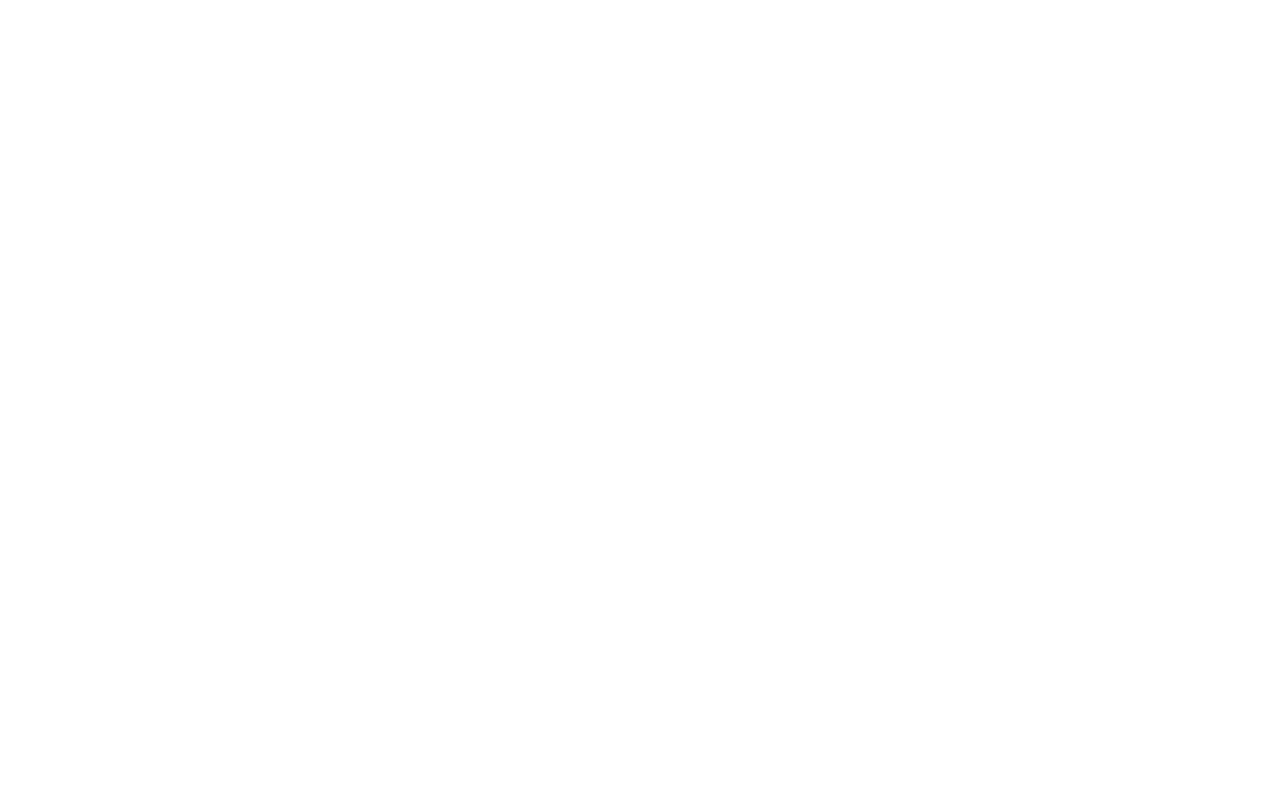
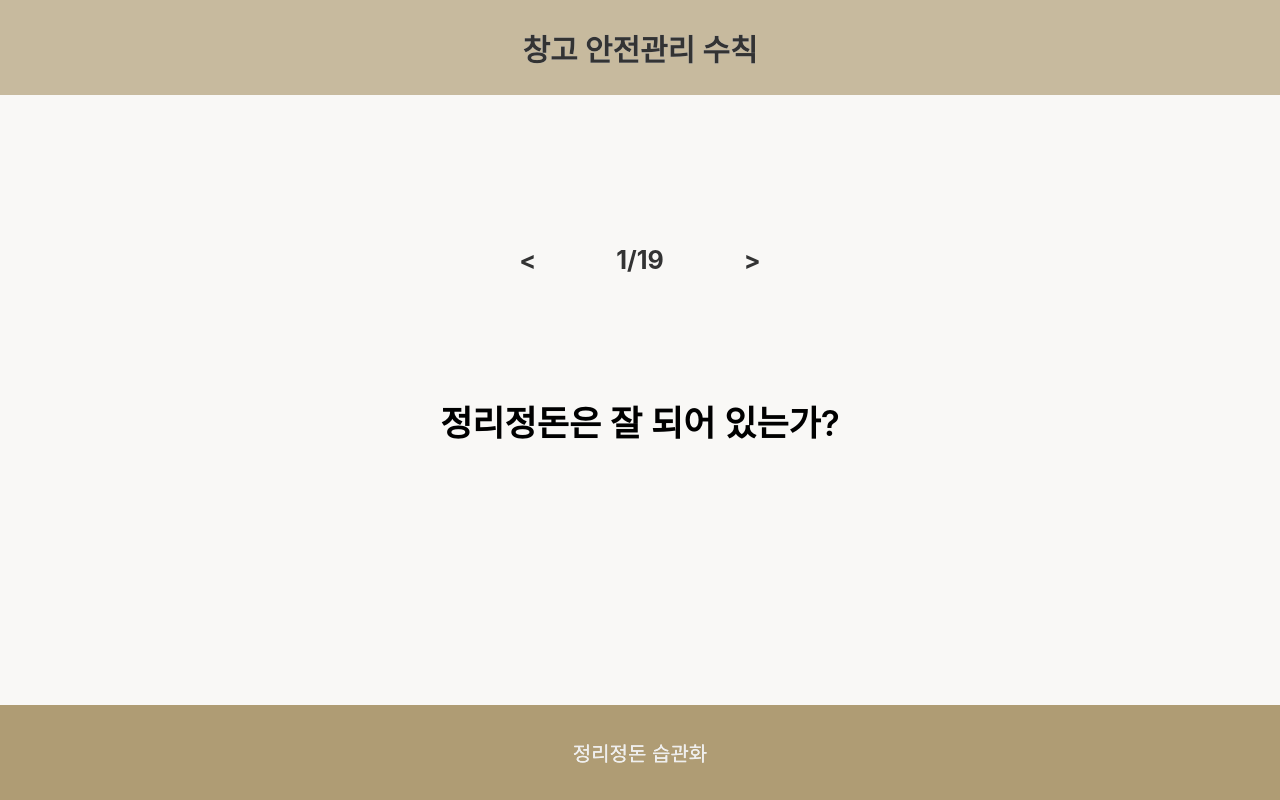
Before and after one commit to ericggul/off-line, a React (Create React App) app: page /instructions in a window 1280 px wide. Before the commit this address had no page. Built offline with nearby package versions, Linux system fonts and the light colour scheme.

Commit message:
Feat: Instructions

```diff
--- a/package.json
+++ b/package.json
@@ -5,6 +5,7 @@
   "dependencies": {
     "@mediapipe/face_mesh": "^0.4.1633559619",
     "@mediapipe/pose": "^0.5.1635988162",
+    "@react-spring/web": "^9.5.2",
     "@react-three/cannon": "^6.3.0",
     "@react-three/drei": "^9.17.1",
     "@react-three/fiber": "^8.2.0",
@@ -29,7 +30,7 @@
     "react-redux": "^8.0.2",
     "react-router-dom": "^6.3.0",
     "react-scripts": "5.0.1",
-    "react-spring": "^9.5.0",
+    "react-spring": "^9.5.2",
     "redux": "^4.2.0",
     "styled-components": "^5.3.5",
     "three": "^0.142.0",
--- a/src/App.js
+++ b/src/App.js
@@ -11,6 +11,8 @@
 import Rating1 from "containers/RatingSeries/Rating1";
 import FiveTimesDostoevsky from "containers/FiveTimesDostoevsky";
 import Confirmation from "containers/Confirmation";
+import Oasis from "containers/Oasis";
+import Instructions from "containers/Instructions";
 
 function App() {
   const [windowWidth, windowHeight] = useResize();
@@ -22,6 +24,8 @@
           <Route path="/rating1" element={<Rating1 />} />
           <Route path="/fivetimesdostoevsky" element={<FiveTimesDostoevsky />} />
           <Route path="/confirmation" element={<Confirmation />} />
+          <Route path="/oasis" element={<Oasis />} />
+          <Route path="/instructions" element={<Instructions />} />
         </Routes>
       </BrowserRouter>
     </ThemeProvider>
--- /dev/null
+++ b/src/containers/Instructions/data.js
@@ -0,0 +1,23 @@
+export const INSTRUCTIONS = [
+  "정리정돈은 잘 되어 있는가?",
+  "청소상태는 양호한가?",
+  "위험물은 없는가?",
+  "개인사물은 방지되어 있는지 않는가?",
+  "사물은 정리정돈이 되어 있는가?",
+  "의자 집기 행거 매대등 불필요한 집기는 않는가?",
+  "소화기는 비치되어 있는가?",
+  "활주로 방향은 잘 틀어져 있는가?",
+  "천장과 안전거리는 60cm는 유지하고 있는가?",
+  "출압문시건 장치는 이상 없는가?",
+  "올리브 헉슬리를 잘 따라가고 있는가?",
+  "KEY는 사무실에서 관리라고 있는가?",
+  "바상랜턴은 비치되어 있는가?",
+  "사물은 정리정돈이 되어 있는가?",
+  "창고 내 부착물은 이상없는가?",
+  "퇴장 후 소등은 실시하고 있는가?",
+  "통로에 BOX나 행거가 방치되어 통행에 불편하지 않는가?",
+  "오직 이곳에서만 만날 수 있는 독창적인 맛의 향연을 느껴보세요.",
+  "시설물은 이상 없는가?",
+];
+
+export const BOTTOM = ["창고내 취식행 금지", "정리정돈 습관화", "위험한 보관 및 방치 금지", "오늘을 새롭게, 내일을 이롭게"];
--- /dev/null
+++ b/src/containers/Instructions/index.js
@@ -0,0 +1,42 @@
+import React, { useEffect, useState } from "react";
+import * as S from "./styles";
+import { INSTRUCTIONS, BOTTOM } from "./data";
+
+//useSpring
+import { useSpring } from "@react-spring/web";
+
+function Instructions() {
+  const [instructionNumber, setInstructionNumber] = useState(0);
+  const [bottomNumber, setBottomNumber] = useState(0);
+
+  useEffect(() => {
+    const interval = setInterval(() => {
+      setBottomNumber((no) => (no + 1) % BOTTOM.length);
+    }, 3000);
+    return () => clearInterval(interval);
+  }, []);
+
+  return (
+    <S.StyledInstructions>
+      <S.Header>창고 안전관리 수칙</S.Header>
+      <S.Indicator>
+        <S.Arrow onClick={() => setInstructionNumber((n) => (n === 0 ? INSTRUCTIONS.length - 1 : (n - 1) % INSTRUCTIONS.length))}>{"<"}</S.Arrow>
+        {`${instructionNumber + 1}/${INSTRUCTIONS.length}`}
+        <S.Arrow onClick={() => setInstructionNumber((n) => (n + 1) % INSTRUCTIONS.length)}> {">"}</S.Arrow>
+      </S.Indicator>
+
+      <S.Contents>
+        <S.MainTextWrapper>
+          {INSTRUCTIONS.map((inst, idx) => (
+            <S.MainText key={idx} idx={idx} instructionNumber={instructionNumber}>
+              {inst}
+            </S.MainText>
+          ))}
+        </S.MainTextWrapper>
+      </S.Contents>
+
+      <S.Footer>{BOTTOM[bottomNumber]}</S.Footer>
+    </S.StyledInstructions>
+  );
+}
+export default Instructions;
--- /dev/null
+++ b/src/containers/Instructions/styles.js
@@ -0,0 +1,73 @@
+import styled from "styled-components";
+import { FlexCenterStyle, WholeContainer } from "static/styles";
+
+export const StyledInstructions = styled.div`
+  ${WholeContainer};
+  position: relative;
+  ${FlexCenterStyle};
+  background: hsl(41, 24%, 97%);
+  flex-direction: column;
+`;
+
+export const Header = styled.div`
+  position: absolute;
+  top: 0;
+  width: 100%;
+  height: 95px;
+  background: hsl(41, 27%, 70%);
+  ${FlexCenterStyle};
+  font-size: 30px;
+  font-weight: bold;
+  color: #333;
+`;
+
+export const Indicator = styled.div`
+  ${FlexCenterStyle};
+  width: 80%;
+  font-size: 25px;
+  font-weight: bold;
+  margin-bottom: ${({ theme }) => theme.windowHeight * 0.15}px;
+  color: #333;
+`;
+
+export const Contents = styled.div`
+  ${FlexCenterStyle};
+  width: 100%;
+`;
+
+export const Arrow = styled.div`
+  font-weight: bold;
+  margin: 0 80px;
+`;
+
+export const MainTextWrapper = styled.div`
+  ${FlexCenterStyle};
+  width: ${({ theme }) => (theme.windowWidth > 768 ? 768 * 0.7 : theme.windowWidth * 0.7)}px;
+  height: ${({ theme }) => theme.windowHeight * 0.2}px;
+  position: relative;
+`;
+
+export const MainText = styled.div`
+  position: absolute;
+  width: ${({ theme }) => (theme.windowWidth > 768 ? 768 * 0.7 : theme.windowWidth * 0.7)}px;
+  height: ${({ theme }) => theme.windowHeight * 0.2}px;
+
+  font-size: 35px;
+  font-weight: 600;
+  word-break: keep-all;
+  text-align: center;
+
+  ${({ instructionNumber, idx }) => (instructionNumber === idx ? `opacity: 1; transform: rotateY(0);` : `opacity: 0; transform: rotateY(90deg);`)}
+  transition: all 0.4s;
+`;
+
+export const Footer = styled.div`
+  position: absolute;
+  bottom: 0;
+  width: 100%;
+  height: 95px;
+  background: hsl(41, 27%, 57%);
+  ${FlexCenterStyle};
+  color: #eee;
+  font-size: 20px;
+`;
--- /dev/null
+++ b/src/containers/Oasis/index.js
@@ -0,0 +1,11 @@
+import React from 'react';
+import * as S from './styles';
+
+function Oasis() {
+  return (
+    <S.StyledOasis>
+      Oasis
+    </S.StyledOasis>
+  );
+}
+export default Oasis;
--- /dev/null
+++ b/src/containers/Oasis/styles.js
@@ -0,0 +1,5 @@
+import styled from 'styled-components';
+
+export const StyledOasis = styled.div`
+
+`;
```
Also changed, not shown: 1 other file (tests, documents, lock files or other folders).
